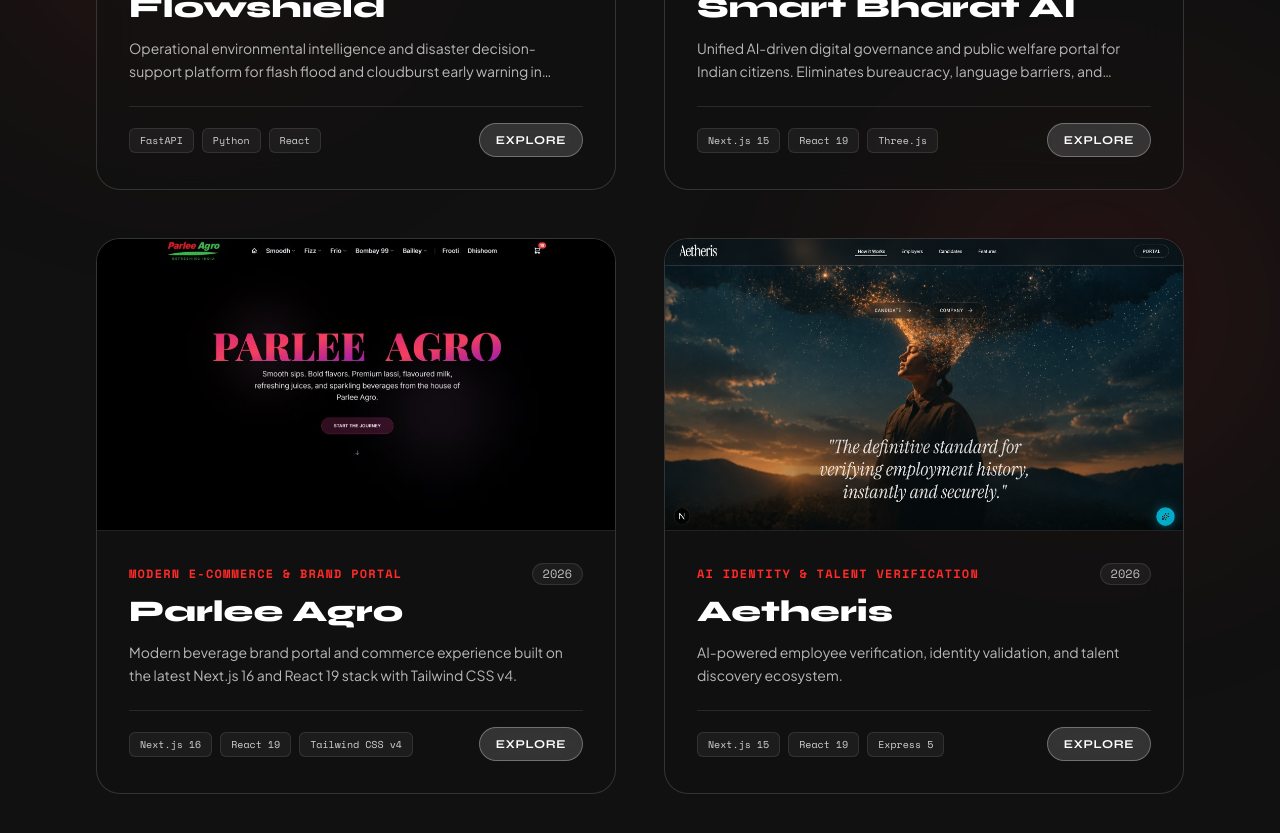
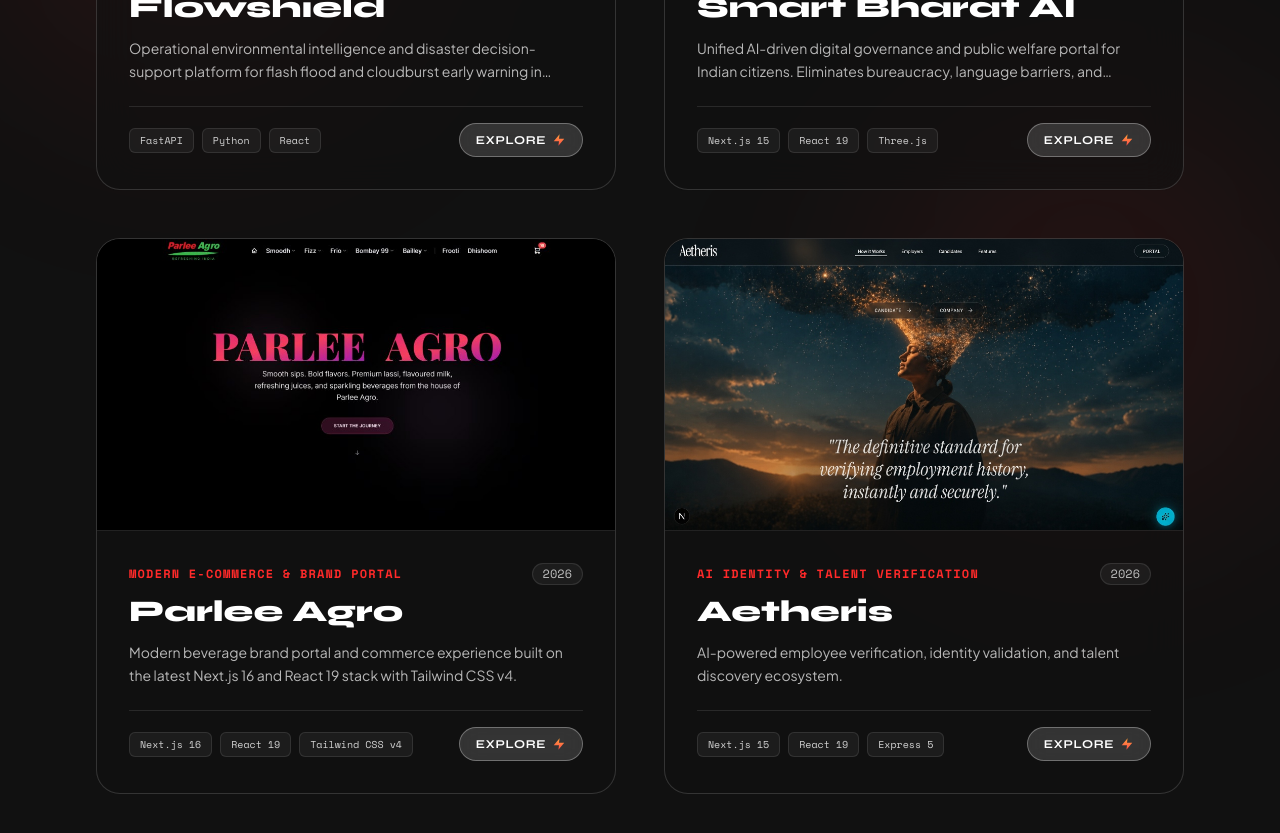
Before and after one commit to pranavmaheshwari86-cpu/Portfolio, a React (Vite) app: page / in a window 1280 px wide. Shown: the part 5360-6193 px from the top of the page. Built offline with nearby package versions, Linux system fonts and the light colour scheme.

Commit message:
feat(projects): add custom gradient lightning bolt icon to explore button

```diff
--- a/src/components/Projects.tsx
+++ b/src/components/Projects.tsx
@@ -89,9 +89,21 @@
 
                 <button
                   onClick={() => setSelectedProject(project)}
-                  className="px-4 py-2 rounded-full glass-panel-white text-xs font-syne font-bold uppercase tracking-wider text-white hover:bg-[#FF2A2A] hover:border-[#FF2A2A] transition-all flex items-center justify-center"
+                  className="px-4 py-2 rounded-full glass-panel-white text-xs font-syne font-bold uppercase tracking-wider text-white hover:bg-[#FF2A2A] hover:border-[#FF2A2A] transition-all flex items-center gap-1.5"
                 >
-                  Explore
+                  <span>Explore</span>
+                  <svg className="w-3.5 h-3.5 shrink-0" viewBox="0 0 24 24" fill="none">
+                    <defs>
+                      <linearGradient id={`zap-grad-${project.id}`} x1="0%" y1="0%" x2="0%" y2="100%">
+                        <stop offset="0%" stopColor="#FFA03A" />
+                        <stop offset="100%" stopColor="#FF4B4B" />
+                      </linearGradient>
+                    </defs>
+                    <path
+                      d="M13 2L3 14H12L11 22L21 10H12L13 2Z"
+                      fill={`url(#zap-grad-${project.id})`}
+                    />
+                  </svg>
                 </button>
               </div>
             </div>
```
Also changed, not shown: memory/changelog.md.
